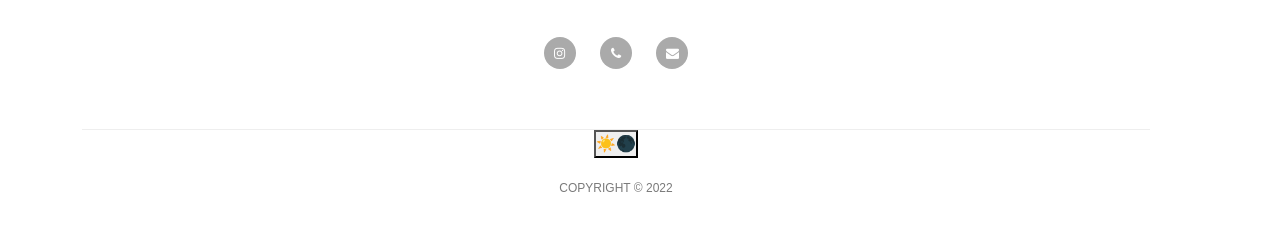
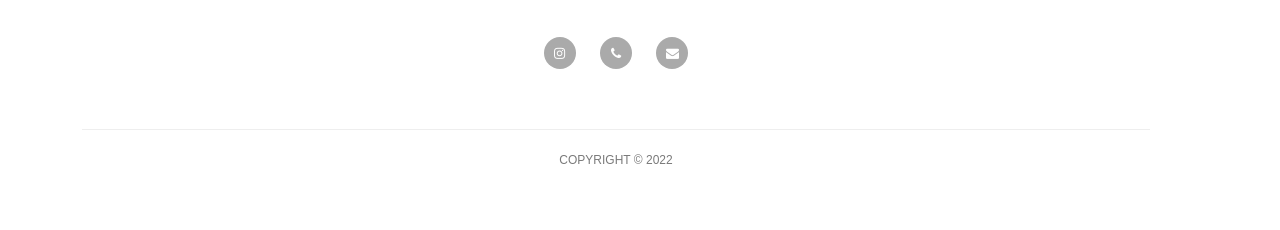
Before and after one commit to 0cool-design/WEB_Proj, a website: page www/about.html in a window 1280 px wide. Shown: the part 1399-1629 px from the top of the page. Drawn offline with nearby package versions, Linux system fonts and the light colour scheme.

Commit message:
rm dark_mode

```diff
--- a/www/about.html
+++ b/www/about.html
@@ -157,14 +157,6 @@
 
     <!-- Sub Footer Starts Here -->
     <div class="sub-footer">
-        <button onclick="myFunction()">☀️🌑</button>
-
-        <script>
-            function myFunction() {
-                var element = document.body;
-                element.classList.toggle("dark-mode");
-            }
-        </script>
         <div class="container">
             <div class="row">
                 <div class="col-md-12">
```
Also changed, not shown: www/appointments.html (+0 -8 lines), www/contact.html (+1 -9 lines), www/faq.html (+0 -8 lines), www/feedback.html (+0 -8 lines), www/index.html (+0 -1 lines), www/patients.html (+0 -1 lines), www/policy.html (+0 -8 lines), www/profile.html (+0 -1 lines).
